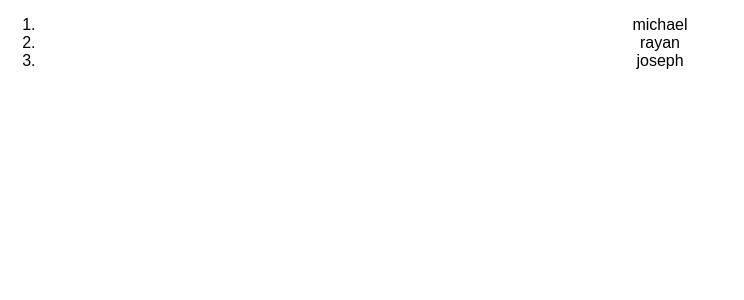
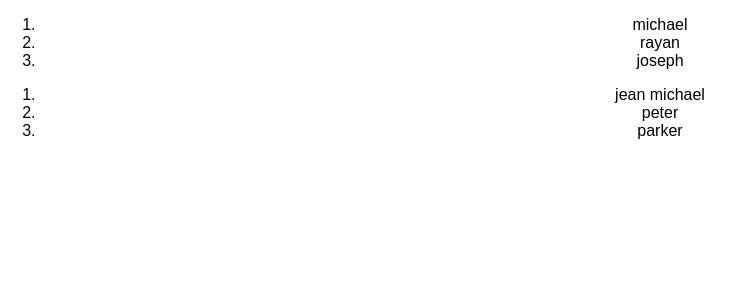
Before and after one commit to RanaivosonHerimanitra/reactnanoApp, a React (Create React App) app: page / in a window 1280 px wide. Shown: the top 300 px of the page, without its empty margins (0-744 px from the left). Built offline with nearby package versions, Linux system fonts and the light colour scheme.

Commit message:
component composition

```diff
--- a/src/App.js
+++ b/src/App.js
@@ -3,11 +3,14 @@ import logo from './logo.svg';
 import './App.css';
 class ContactList extends React.Component {
     render () {
-        const people = [
+        //hard coded contact list
+        /*const people = [
             {name:'michael'},
             {name:'rayan'},
             {name:'joseph'}
-        ]
+        ]*/
+        //here is another way to define it:
+        const people = this.props.contacts
         return <ol>
             { people.map(person=> (
                <li key={person.name}> {person.name}</li>
@@ -18,7 +21,14 @@ class App extends Component {
     render() {
         return (
         <div className = "App" >
-           <ContactList />
+           <ContactList contacts={[
+               {name:'michael'},
+               {name:'rayan'},
+               {name:'joseph'}]} />
+           <ContactList contacts={[
+               {name:'jean michael'},
+               {name:'peter'},
+               {name:'parker'}]} />
         </div>
         );
     }
```
